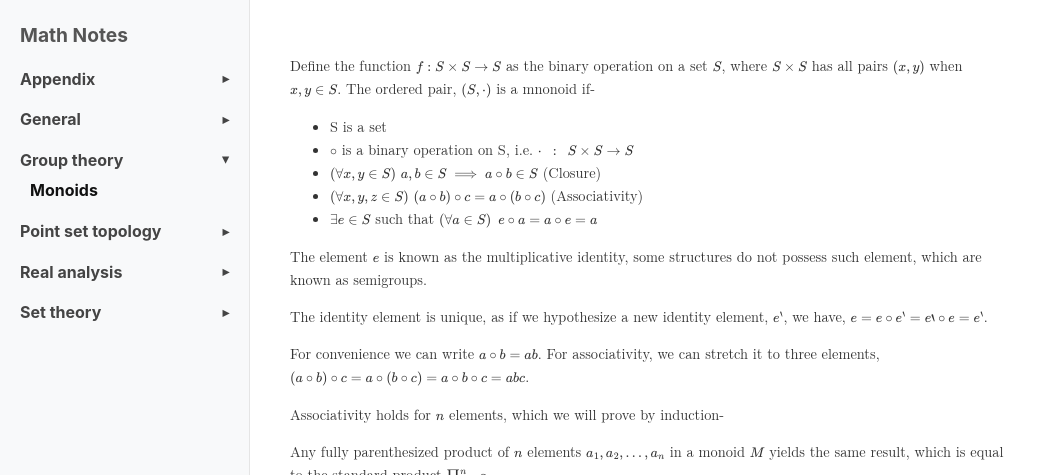
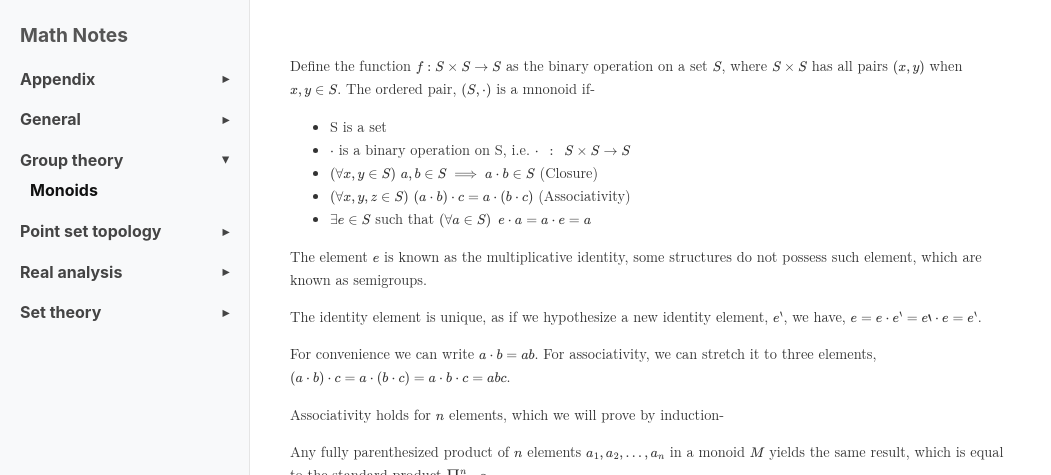
Before and after one commit to Nasif-Abdullah/Math, a Jekyll site: the page built from Group Theory/monoids.md, in a window 1280 px wide. Shown: the top 475 px of the page, without its empty margins (0-1051 px from the left). Built offline with Jekyll 4.4.1, drawn with Linux system fonts in a browser that asks for light colours; some web fonts are replaced.

Commit message:
Update monoids.md

```diff
--- a/Group Theory/monoids.md
+++ b/Group Theory/monoids.md
@@ -6,16 +6,16 @@ title: Monoids
 Define the function $f : S \times S \rightarrow S$ as the binary operation on a set $S$, where $S \times S$ has all pairs $(x,y)$ when $x, y \in S$. The ordered pair, $(S, \cdot)$ is a mnonoid if-
 
  - S is a set
- - $\circ$ is a binary operation on S, i.e. $\cdot \ \ : \ \ S \times S \rightarrow S$
- - $(\forall x,y \in S)$ $a,b \in S \implies a \circ b \in S$ (Closure)
- - $(\forall x,y,z \in S)$ $(a \circ b) \circ c = a \circ (b \circ c)$ (Associativity)
- - $\exists e \in S$ such that $(\forall a \in S) \ \ e \circ a = a \circ e = a$
+ - $\cdot$ is a binary operation on S, i.e. $\cdot \ \ : \ \ S \times S \rightarrow S$
+ - $(\forall x,y \in S)$ $a,b \in S \implies a \cdot b \in S$ (Closure)
+ - $(\forall x,y,z \in S)$ $(a \cdot b) \cdot c = a \cdot (b \cdot c)$ (Associativity)
+ - $\exists e \in S$ such that $(\forall a \in S) \ \ e \cdot a = a \cdot e = a$
 
 The element $e$ is known as the multiplicative identity, some structures do not possess such element, which are known as semigroups.
 
-The identity element is unique, as if we hypothesize a new identity element, $e^{'}$, we have, $e = e \circ e^{'} = e{'} \circ e = e^{'}$.
+The identity element is unique, as if we hypothesize a new identity element, $e^{'}$, we have, $e = e \cdot e^{'} = e{'} \cdot e = e^{'}$.
 
-For convenience we can write $a \circ b = ab$. For associativity, we can stretch it to three elements, $(a \circ b) \circ c = a \circ (b \circ c) = a \circ b \circ c = abc$.
+For convenience we can write $a \cdot b = ab$. For associativity, we can stretch it to three elements, $(a \cdot b) \cdot c = a \cdot (b \cdot c) = a \cdot b \cdot c = abc$.
 
 Associativity holds for $n$ elements, which we will prove by induction-
 
```
